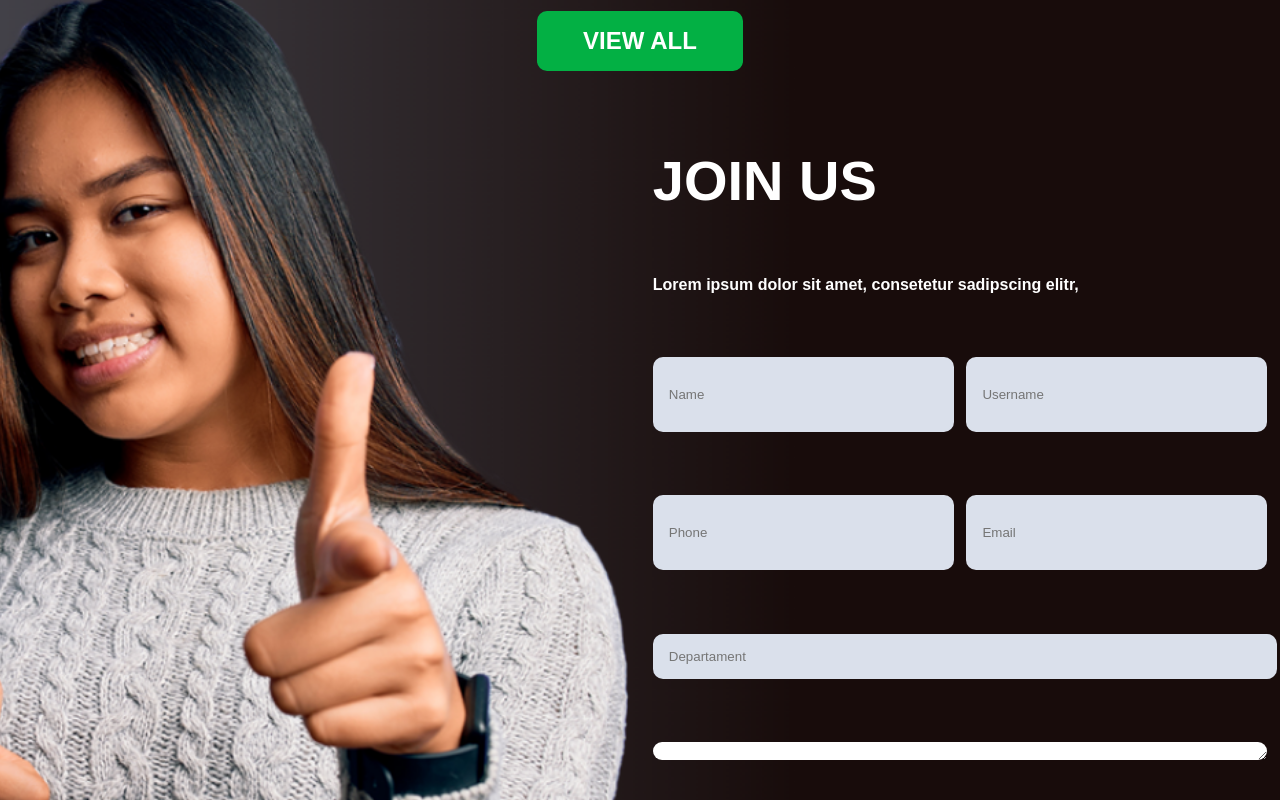
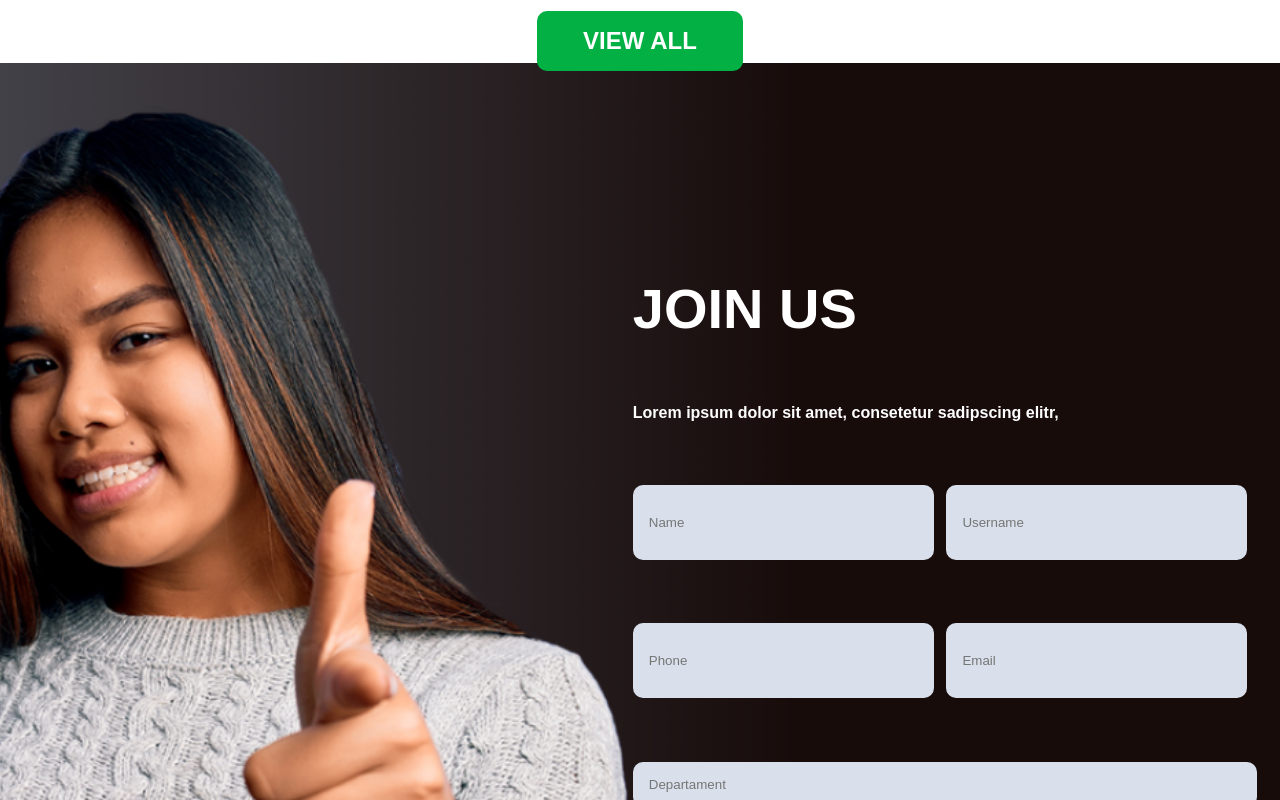
Before and after one commit to SantiagoBriceno/Nolatech-Prueba-Tecnica, a React (Vite) app in the folder Frontend/: page / in a window 1280 px wide. Shown: the part 3240-4040 px from the top of the page. Built offline with nearby package versions, Linux system fonts and the light colour scheme.

Commit message:
Fixed: New styles in main view

```diff
--- a/Frontend/src/index.css
+++ b/Frontend/src/index.css
@@ -278,7 +278,7 @@ hr{
   background-color: #03B044;
   justify-content: center;
   gap: 15%;
-  max-height: 480px;
+  max-height: 55rem;
 }
 
 .threeCardContent {
@@ -379,12 +379,11 @@ hr{
 }
 
 .fiveCard {
-  margin-top: 5%;
+  margin-top: 15%;
   display: flex;
   flex-direction: row;
   justify-content: end;
   height: 100%;
-  margin-bottom: 6.7%;
 }
 
 .formFiveCard {
@@ -392,6 +391,7 @@ hr{
   flex-direction: column;
   width: 50%;
   gap: 5%;
+  margin-right: 20px;
 }
 
 .inputFormBasic {
@@ -414,6 +414,7 @@ hr{
   flex-direction: column;
   justify-content: center;
   align-items: center;
+  margin-top: 15%;
   padding: 5%;
   background-color: #026749;
 }
```
